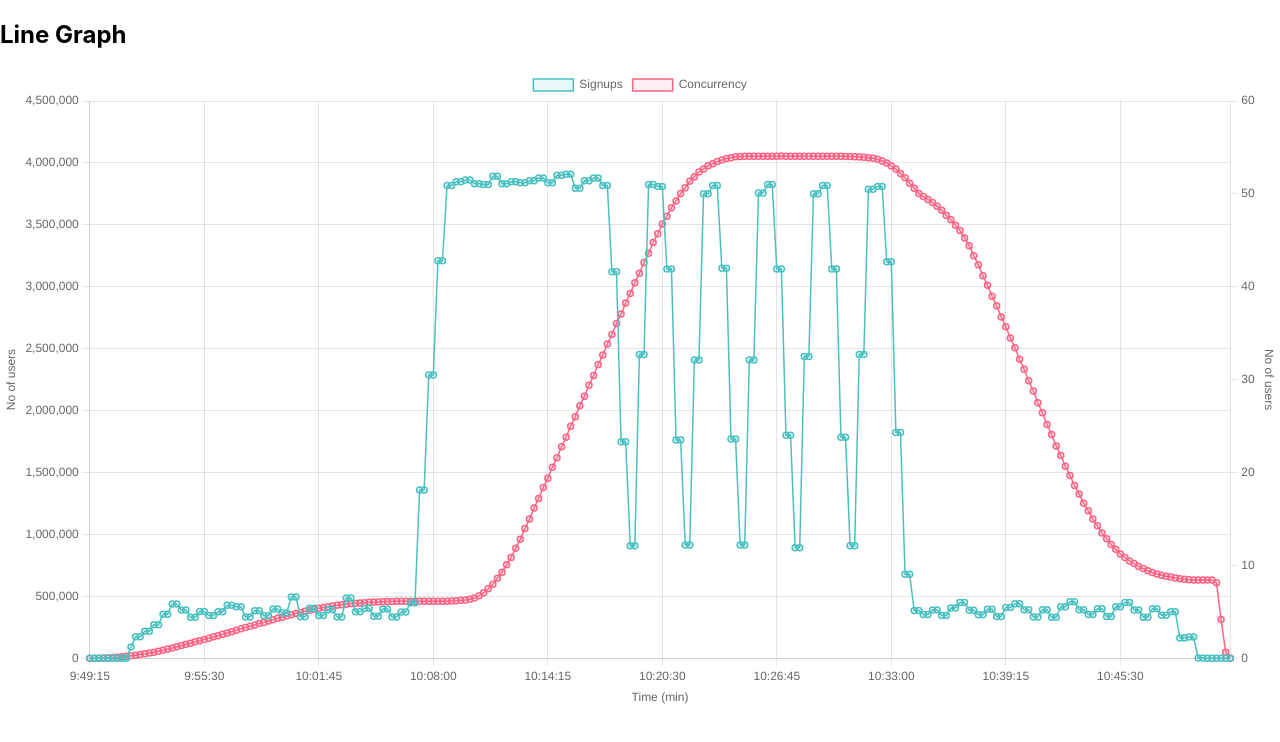
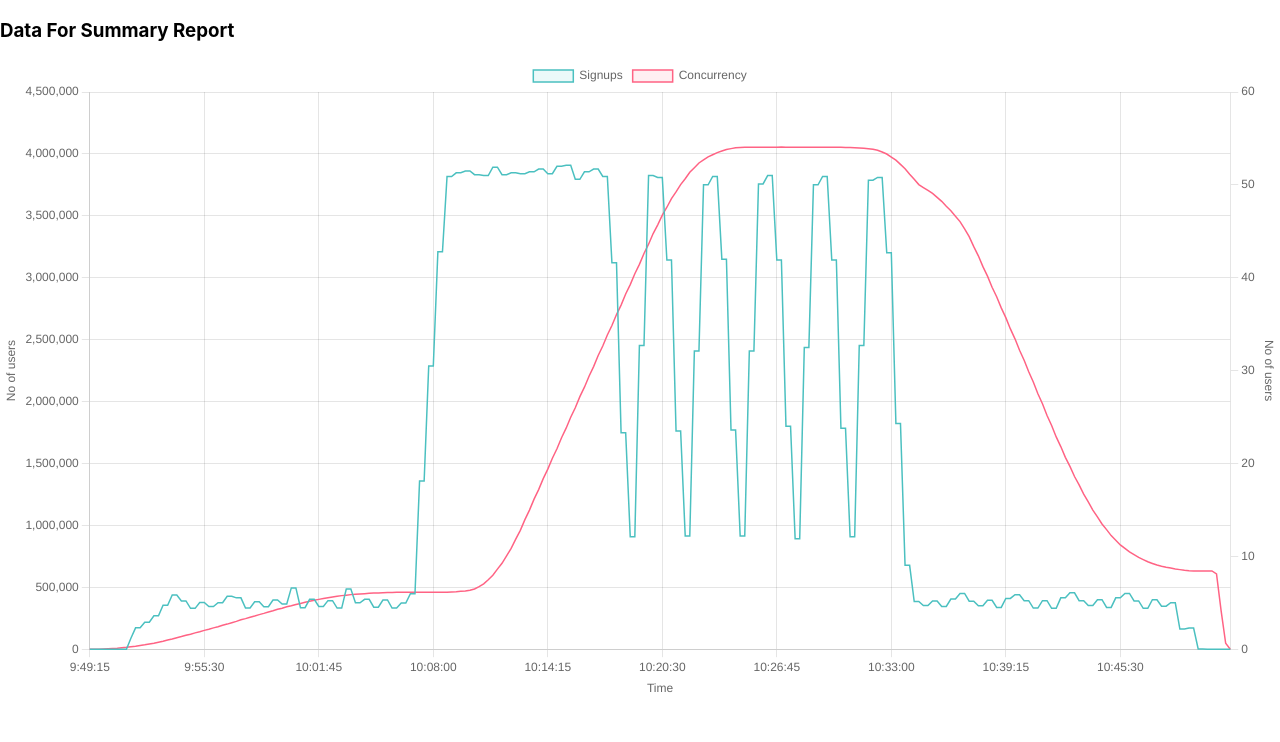
Before and after one commit to Sindhoorap/DataSummaryReport, a React (Create React App) app: page / in a window 1280 px wide. Shown: the top 742 px of the page. Built offline with nearby package versions, Linux system fonts and the light colour scheme.

Commit message:
updated the graph

```diff
--- a/src/LineGraph.js
+++ b/src/LineGraph.js
@@ -31,6 +31,7 @@ const LineGraph = () => {
               borderWidth: 1.5,
               backgroundColor: 'rgba(75, 192, 192, 0.1)',
               yAxisID: 'y1',
+              pointRadius: 0,
             },
             {
               label: 'Concurrency',
@@ -39,6 +40,7 @@ const LineGraph = () => {
               borderWidth: 1.5,
               backgroundColor: 'rgba(255, 99, 132, 0.1)',
               yAxisID: 'y',
+              pointRadius: 0,
             },
           ],
         },
@@ -47,7 +49,7 @@ const LineGraph = () => {
             x: {
               title: {
                 display: true,
-                text: 'Time (min)'
+                text: 'Time'
               },
               ticks: {
                 autoSkip: true,
@@ -98,17 +100,29 @@ const formatTime = (time) => {
   // Extracting hours, minutes, and seconds from the time string
   const [hours, minutes, seconds] = time.split(":");
 
-  console.log("Hours:", hours);
-  console.log("Minutes:", minutes);
-  console.log("Seconds:", seconds);
+  // console.log("Hours:", hours);
+  // console.log("Minutes:", minutes);
+  // console.log("Seconds:", seconds);
 
   // Returning hours, minutes, and seconds
   return `${hours}:${minutes}:${seconds}`;
 };
 
   return (
-    <div>
-      <h2>Line Graph</h2>
+    <div
+      style={{
+      // width: '717.71px',
+      // height: '233.33px',
+      // position: 'absolute',
+      // top: '248px',
+      // left: '201px',
+      // borderRadius: '11.67px',
+      //background: '#F7F9FB',
+      //textAlign: 'center',
+      //paddingTop: '20px'
+    }}>
+      <h3>Data For Summary Report</h3>
+
       <canvas id="lineChart" width="800" height="400"></canvas>
     </div>
   );
```
